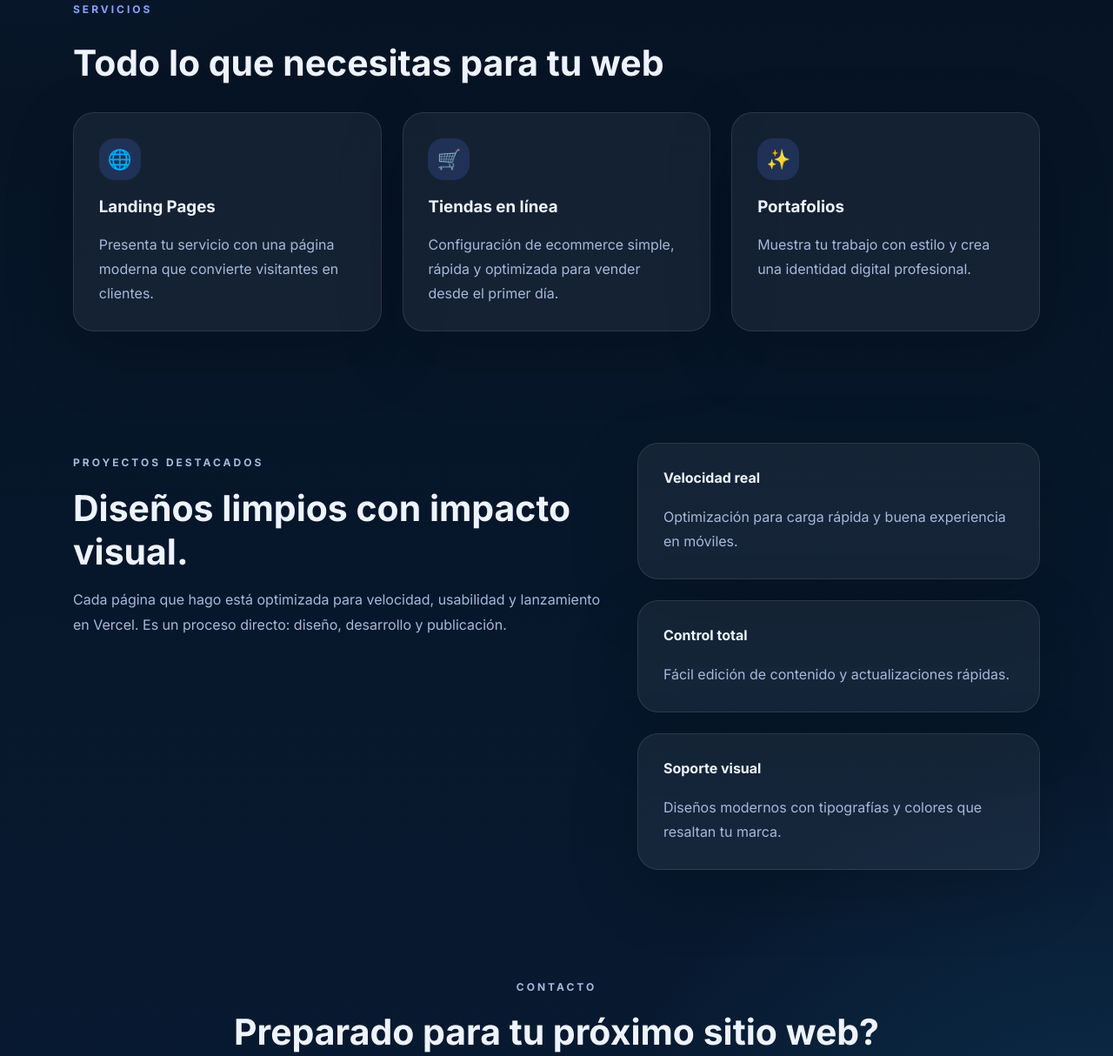
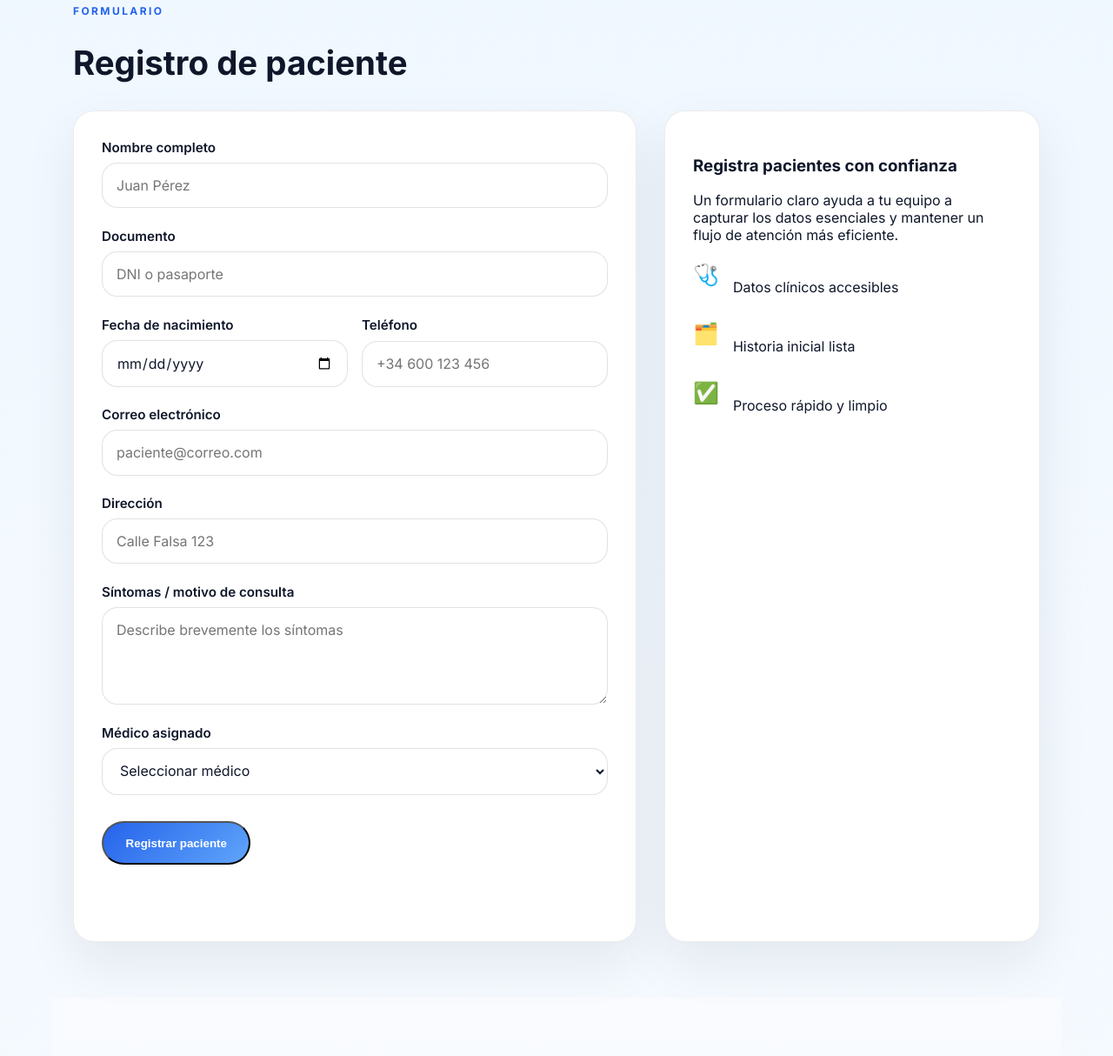
Before and after one commit to ortizalvear045-lgtm/mipagina, a plain HTML site: page index.html in a window 1280 px wide. Shown: the part 617-1831 px from the top of the page at 87% size. Drawn offline with Linux system fonts and the light colour scheme.

Commit message:
Agregar backend Vercel y registro de pacientes

```diff
--- a/index.html
+++ b/index.html
@@ -5,9 +5,9 @@
     <meta name="viewport" content="width=device-width, initial-scale=1.0" />
     <meta
       name="description"
-      content="Landing page moderna y vibrante para mostrar tus servicios web en Vercel."
+      content="Registro de pacientes médicos con formulario seguro y diseño profesional para clínicas y consultorios."
     />
-    <title>MiPágina | Diseño web creativo</title>
+    <title>Registro de Pacientes | MiClínica</title>
     <link rel="preconnect" href="https://fonts.googleapis.com" />
     <link rel="preconnect" href="https://fonts.gstatic.com" crossorigin />
     <link
@@ -20,85 +20,130 @@
     <div class="page-shell">
       <header class="hero" id="inicio">
         <nav class="nav">
-          <a class="brand" href="#inicio">MiPágina</a>
+          <a class="brand" href="#inicio">MiClínica</a>
           <div class="nav-links">
-            <a href="#servicios">Servicios</a>
-            <a href="#proyectos">Proyectos</a>
+            <a href="#registro">Registro</a>
+            <a href="#beneficios">Beneficios</a>
             <a href="#contacto">Contacto</a>
           </div>
         </nav>
 
         <div class="hero-grid">
           <div class="hero-copy">
-            <p class="eyebrow">Diseño web que impacta</p>
-            <h1>Crea una presencia online clara, rápida y memorable.</h1>
+            <p class="eyebrow">Gestión de pacientes</p>
+            <h1>Registra pacientes de forma rápida, segura y profesional.</h1>
             <p class="lead">
-              Transformo ideas en sitios web atractivos, fáciles de usar y listos para destacar en Vercel.
+              Crea un sistema de registro para tu consultorio con un formulario sencillo y una experiencia clara para el personal médico.
             </p>
             <div class="hero-actions">
-              <a class="btn btn-primary" href="#contacto">Solicitar presupuesto</a>
-              <a class="btn btn-outline" href="#servicios">Ver servicios</a>
+              <a class="btn btn-primary" href="#registro">Abrir formulario</a>
+              <a class="btn btn-outline" href="#beneficios">Ver beneficios</a>
             </div>
           </div>
 
-          <div class="hero-panel" aria-label="Resumen de servicios">
-            <h3>Tu sitio incluye</h3>
+          <div class="hero-panel" aria-label="Registro de pacientes">
+            <h3>¿Qué puedes hacer?</h3>
             <ul>
-              <li>Diseño personalizado</li>
-              <li>Adaptado a móviles</li>
-              <li>SEO básico</li>
-              <li>Despliegue en Vercel</li>
+              <li>Registrar nuevos pacientes</li>
+              <li>Guardar datos de contacto</li>
+              <li>Registrar síntomas y médico asignado</li>
+              <li>Historial inicial disponible</li>
             </ul>
           </div>
         </div>
       </header>
 
       <main>
-        <section class="section cards-section" id="servicios">
+        <section class="section form-section" id="registro">
           <div class="section-header">
-            <p class="eyebrow">Servicios</p>
-            <h2>Todo lo que necesitas para tu web</h2>
+            <p class="eyebrow">Formulario</p>
+            <h2>Registro de paciente</h2>
           </div>
-          <div class="grid cards-grid">
-            <article class="card">
-              <span class="card-icon">🌐</span>
-              <h3>Landing Pages</h3>
-              <p>Presenta tu servicio con una página moderna que convierte visitantes en clientes.</p>
-            </article>
-            <article class="card">
-              <span class="card-icon">🛒</span>
-              <h3>Tiendas en línea</h3>
-              <p>Configuración de ecommerce simple, rápida y optimizada para vender desde el primer día.</p>
-            </article>
-            <article class="card">
-              <span class="card-icon">✨</span>
-              <h3>Portafolios</h3>
-              <p>Muestra tu trabajo con estilo y crea una identidad digital profesional.</p>
-            </article>
+          <div class="form-grid">
+            <form class="patient-form" id="patientForm">
+              <div class="field-group">
+                <label for="name">Nombre completo</label>
+                <input id="name" name="name" type="text" placeholder="Juan Pérez" required />
+              </div>
+              <div class="field-group">
+                <label for="document">Documento</label>
+                <input id="document" name="document" type="text" placeholder="DNI o pasaporte" required />
+              </div>
+              <div class="field-row">
+                <div class="field-group">
+                  <label for="birthdate">Fecha de nacimiento</label>
+                  <input id="birthdate" name="birthdate" type="date" required />
+                </div>
+                <div class="field-group">
+                  <label for="phone">Teléfono</label>
+                  <input id="phone" name="phone" type="tel" placeholder="+34 600 123 456" required />
+                </div>
+              </div>
+              <div class="field-group">
+                <label for="email">Correo electrónico</label>
+                <input id="email" name="email" type="email" placeholder="paciente@correo.com" />
+              </div>
+              <div class="field-group">
+                <label for="address">Dirección</label>
+                <input id="address" name="address" type="text" placeholder="Calle Falsa 123" />
+              </div>
+              <div class="field-group">
+                <label for="symptoms">Síntomas / motivo de consulta</label>
+                <textarea id="symptoms" name="symptoms" rows="4" placeholder="Describe brevemente los síntomas"></textarea>
+              </div>
+              <div class="field-group">
+                <label for="doctor">Médico asignado</label>
+                <select id="doctor" name="doctor" required>
+                  <option value="">Seleccionar médico</option>
+                  <option>Dr. García</option>
+                  <option>Dra. Torres</option>
+                  <option>Dr. López</option>
+                </select>
+              </div>
+              <button class="btn btn-primary" type="submit">Registrar paciente</button>
+              <p class="form-feedback" id="formFeedback"></p>
+            </form>
+
+            <div class="form-highlight">
+              <h3>Registra pacientes con confianza</h3>
+              <p>
+                Un formulario claro ayuda a tu equipo a capturar los datos esenciales y mantener un flujo de atención más eficiente.
+              </p>
+              <div class="benefit-list">
+                <div class="benefit-item">
+                  <span>🩺</span>
+                  <p>Datos clínicos accesibles</p>
+                </div>
+                <div class="benefit-item">
+                  <span>🗂️</span>
+                  <p>Historia inicial lista</p>
+                </div>
+                <div class="benefit-item">
+                  <span>✅</span>
+                  <p>Proceso rápido y limpio</p>
+                </div>
+              </div>
+            </div>
           </div>
         </section>
 
-        <section class="section showcase" id="proyectos">
-          <div class="showcase-copy">
-            <p class="eyebrow">Proyectos destacados</p>
-            <h2>Diseños limpios con impacto visual.</h2>
-            <p>
-              Cada página que hago está optimizada para velocidad, usabilidad y lanzamiento en Vercel.
-              Es un proceso directo: diseño, desarrollo y publicación.
-            </p>
+        <section class="section benefits" id="beneficios">
+          <div class="section-header">
+            <p class="eyebrow">Beneficios</p>
+            <h2>Por qué elegir esta solución</h2>
           </div>
-          <div class="showcase-list">
+          <div class="grid benefits-grid">
             <article class="feature-card">
-              <h4>Velocidad real</h4>
-              <p>Optimización para carga rápida y buena experiencia en móviles.</p>
+              <h4>Control completo</h4>
+              <p>Organiza el registro de tus pacientes en un solo lugar y reduce errores manuales.</p>
             </article>
             <article class="feature-card">
-              <h4>Control total</h4>
-              <p>Fácil edición de contenido y actualizaciones rápidas.</p>
+              <h4>Atención más rápida</h4>
+              <p>El personal puede ver datos importantes antes de la consulta.</p>
             </article>
             <article class="feature-card">
-              <h4>Soporte visual</h4>
-              <p>Diseños modernos con tipografías y colores que resaltan tu marca.</p>
+              <h4>Diseño responsivo</h4>
+              <p>Funciona bien en escritorio, tablet y móvil para el consultorio o la recepción.</p>
             </article>
           </div>
         </section>
@@ -107,13 +152,13 @@
       <footer class="footer" id="contacto">
         <div class="footer-copy">
           <p class="eyebrow">Contacto</p>
-          <h2>Preparado para tu próximo sitio web?</h2>
+          <h2>Listo para llevar tu consultorio al siguiente nivel</h2>
           <p>
-            Envíame un mensaje y te ayudo a convertir tu idea en una página profesional con publicación en Vercel.
+            Actualiza tu gestión de pacientes con una página clara, moderna y fácil de usar.
           </p>
-          <a class="btn btn-secondary" href="mailto:hola@tuempresa.com">Escríbeme</a>
+          <a class="btn btn-secondary" href="mailto:hola@tuempresa.com">Pedir más información</a>
         </div>
-        <p class="footer-note">© <span id="year"></span> MiPágina. Listo para Vercel.</p>
+        <p class="footer-note">© <span id="year"></span> MiClínica. Registro médico moderno.</p>
       </footer>
     </div>
 
--- a/script.js
+++ b/script.js
@@ -1,6 +1,56 @@
 document.addEventListener('DOMContentLoaded', () => {
   const year = document.getElementById('year');
+  const form = document.getElementById('patientForm');
+  const feedback = document.getElementById('formFeedback');
+
   if (year) {
     year.textContent = new Date().getFullYear();
   }
+
+  if (form) {
+    form.addEventListener('submit', async (event) => {
+      event.preventDefault();
+      const formData = {
+        name: form.name.value.trim(),
+        document: form.document.value.trim(),
+        birthdate: form.birthdate.value,
+        phone: form.phone.value.trim(),
+        email: form.email.value.trim(),
+        address: form.address.value.trim(),
+        symptoms: form.symptoms.value.trim(),
+        doctor: form.doctor.value,
+      };
+
+      if (!formData.name || !formData.document || !formData.birthdate || !formData.phone || !formData.doctor) {
+        feedback.textContent = 'Por favor completa los campos obligatorios.';
+        feedback.style.color = '#dc2626';
+        return;
+      }
+
+      try {
+        const response = await fetch('/api/register', {
+          method: 'POST',
+          headers: {
+            'Content-Type': 'application/json',
+          },
+          body: JSON.stringify(formData),
+        });
+
+        const result = await response.json();
+
+        if (!response.ok) {
+          feedback.textContent = result.error || 'Error al registrar al paciente.';
+          feedback.style.color = '#dc2626';
+          return;
+        }
+
+        feedback.textContent = result.message;
+        feedback.style.color = '#16a34a';
+        form.reset();
+      } catch (error) {
+        feedback.textContent = 'No se pudo conectar con el servidor. Intenta de nuevo.';
+        feedback.style.color = '#dc2626';
+      }
+    });
+  }
 });
--- a/styles.css
+++ b/styles.css
@@ -1,13 +1,14 @@
 :root {
-  --bg: #04101f;
-  --surface: rgba(255, 255, 255, 0.08);
-  --surface-strong: rgba(255, 255, 255, 0.14);
-  --text: #eef3ff;
-  --muted: #a9b8db;
-  --primary: #5c7dff;
-  --primary-soft: #8aa3ff;
-  --border: rgba(255, 255, 255, 0.12);
-  --shadow: 0 24px 80px rgba(0, 0, 0, 0.18);
+  --bg: #f2f7fb;
+  --surface: #ffffff;
+  --surface-soft: rgba(255, 255, 255, 0.9);
+  --text: #0f172a;
+  --muted: #64748b;
+  --primary: #2563eb;
+  --primary-soft: #60a5fa;
+  --success: #16a34a;
+  --border: rgba(15, 23, 42, 0.08);
+  --shadow: 0 24px 60px rgba(15, 23, 42, 0.08);
 }
 
 * {
@@ -21,9 +22,7 @@ html {
 body {
   margin: 0;
   font-family: 'Inter', sans-serif;
-  background: radial-gradient(circle at top left, rgba(92, 125, 255, 0.18), transparent 30%),
-    radial-gradient(circle at bottom right, rgba(46, 176, 236, 0.15), transparent 25%),
-    linear-gradient(180deg, #05101e 0%, #081b33 100%);
+  background: linear-gradient(180deg, #eef7ff 0%, #f9fbff 100%);
   color: var(--text);
 }
 
@@ -47,14 +46,15 @@ a {
 
 .brand {
   font-weight: 800;
-  font-size: 1.2rem;
+  font-size: 1.3rem;
   letter-spacing: 0.05em;
+  color: #1d4ed8;
 }
 
 .nav-links {
   display: flex;
   gap: 1.6rem;
-  font-weight: 500;
+  font-weight: 600;
   color: var(--muted);
 }
 
@@ -72,28 +72,28 @@ a {
 }
 
 .hero-copy {
-  max-width: 620px;
+  max-width: 640px;
 }
 
 .eyebrow {
   display: inline-block;
   margin-bottom: 1rem;
   text-transform: uppercase;
-  letter-spacing: 0.25em;
+  letter-spacing: 0.2em;
   font-size: 0.75rem;
-  color: var(--primary-soft);
+  color: #2563eb;
   font-weight: 700;
 }
 
 .hero h1 {
   margin: 0;
-  font-size: clamp(3rem, 5vw, 4.8rem);
+  font-size: clamp(3rem, 5vw, 4.4rem);
   line-height: 1.02;
 }
 
 .lead {
   margin: 1.4rem 0;
-  max-width: 630px;
+  max-width: 640px;
   color: var(--muted);
   font-size: 1.05rem;
 }
@@ -126,18 +126,17 @@ a {
 }
 
 .btn-outline {
-  border: 1px solid rgba(255, 255, 255, 0.18);
-  color: var(--text);
-  background: transparent;
+  border: 1px solid rgba(37, 99, 235, 0.18);
+  color: var(--primary);
+  background: white;
 }
 
 .hero-panel {
-  background: rgba(255, 255, 255, 0.06);
-  border: 1px solid rgba(255, 255, 255, 0.12);
+  background: var(--surface-soft);
+  border: 1px solid var(--border);
   border-radius: 28px;
   padding: 2rem;
   box-shadow: var(--shadow);
-  backdrop-filter: blur(16px);
 }
 
 .hero-panel h3 {
@@ -153,7 +152,7 @@ a {
 
 .hero-panel li {
   margin-bottom: 1rem;
-  color: var(--muted);
+  color: var(--text);
   line-height: 1.8;
 }
 
@@ -169,71 +168,105 @@ a {
   margin-bottom: 2rem;
 }
 
-.cards-section h2,
-.showcase-copy h2,
+.section-header h2,
 .footer-copy h2 {
   margin: 0;
-  font-size: clamp(2rem, 3.2vw, 3rem);
+  font-size: clamp(2rem, 3vw, 3rem);
 }
 
-.cards-grid,
-.showcase-list {
-  display: grid;
-  gap: 1.5rem;
+.form-section {
+  padding-top: 0;
 }
 
-.cards-grid {
+.form-grid {
+  display: grid;
+  grid-template-columns: 1.2fr 0.8fr;
+  gap: 2rem;
+}
+
+.patient-form,
+.form-highlight,
+.feature-card {
+  background: var(--surface);
+  border: 1px solid var(--border);
+  border-radius: 24px;
+  padding: 2rem;
+  box-shadow: var(--shadow);
+}
+
+.field-group {
+  display: grid;
+  gap: 0.5rem;
+  margin-bottom: 1.4rem;
+}
+
+.field-row {
+  display: grid;
+  grid-template-columns: 1fr 1fr;
+  gap: 1rem;
+}
+
+label {
+  font-size: 0.95rem;
+  font-weight: 600;
+  color: #0f172a;
+}
+
+input,
+textarea,
+select {
+  width: 100%;
+  padding: 0.95rem 1rem;
+  border-radius: 18px;
+  border: 1px solid rgba(15, 23, 42, 0.12);
+  background: white;
+  color: var(--text);
+  font: inherit;
+}
+
+textarea {
+  resize: vertical;
+}
+
+.patient-form button {
+  margin-top: 0.5rem;
+}
+
+.form-feedback {
+  margin-top: 1rem;
+  color: var(--success);
+  min-height: 1.5rem;
+}
+
+.benefit-list {
+  display: grid;
+  gap: 1rem;
+  margin-top: 1.5rem;
+}
+
+.benefit-item {
+  display: flex;
+  gap: 1rem;
+  align-items: flex-start;
+  color: var(--text);
+}
+
+.benefit-item span {
+  font-size: 1.5rem;
+  line-height: 1;
+}
+
+.benefits {
+  background: linear-gradient(180deg, #f9fbff 0%, #eef7ff 100%);
+}
+
+.benefits-grid {
   grid-template-columns: repeat(3, minmax(0, 1fr));
 }
 
-.card,
 .feature-card {
+  background: white;
   padding: 1.8rem;
-  border-radius: 24px;
-  background: rgba(255, 255, 255, 0.06);
-  border: 1px solid rgba(255, 255, 255, 0.1);
-  box-shadow: var(--shadow);
-}
-
-.card-icon {
-  display: inline-flex;
-  width: 3rem;
-  height: 3rem;
-  align-items: center;
-  justify-content: center;
-  margin-bottom: 1.2rem;
-  border-radius: 18px;
-  background: rgba(92, 125, 255, 0.18);
-  font-size: 1.4rem;
-}
-
-.card h3,
-.feature-card h4 {
-  margin-top: 0;
-}
-
-.feature-card p,
-.card p {
-  margin: 0.9rem 0 0;
-  color: var(--muted);
-  line-height: 1.75;
-}
-
-.showcase {
-  display: grid;
-  grid-template-columns: 1.2fr 0.9fr;
-  gap: 2rem;
-  align-items: start;
-}
-
-.showcase-copy p {
-  color: var(--muted);
-  max-width: 620px;
-  line-height: 1.8;
-}
-
-.showcase-list {
-  grid-template-columns: 1fr;
 }
 
 .footer {
@@ -257,13 +290,15 @@ a {
   margin: 0;
 }
 
-@media (max-width: 900px) {
+@media (max-width: 940px) {
   .hero-grid,
-  .showcase {
+  .form-grid,
+  .showcase,
+  .benefits-grid {
     grid-template-columns: 1fr;
   }
 
-  .cards-grid {
+  .field-row {
     grid-template-columns: 1fr;
   }
 }
@@ -280,7 +315,7 @@ a {
   }
 
   .hero h1 {
-    font-size: 2.8rem;
+    font-size: 2.5rem;
   }
 
   .hero-actions {
```
Also changed, not shown: api/register.js (added, +50 -0 lines), README.md.
